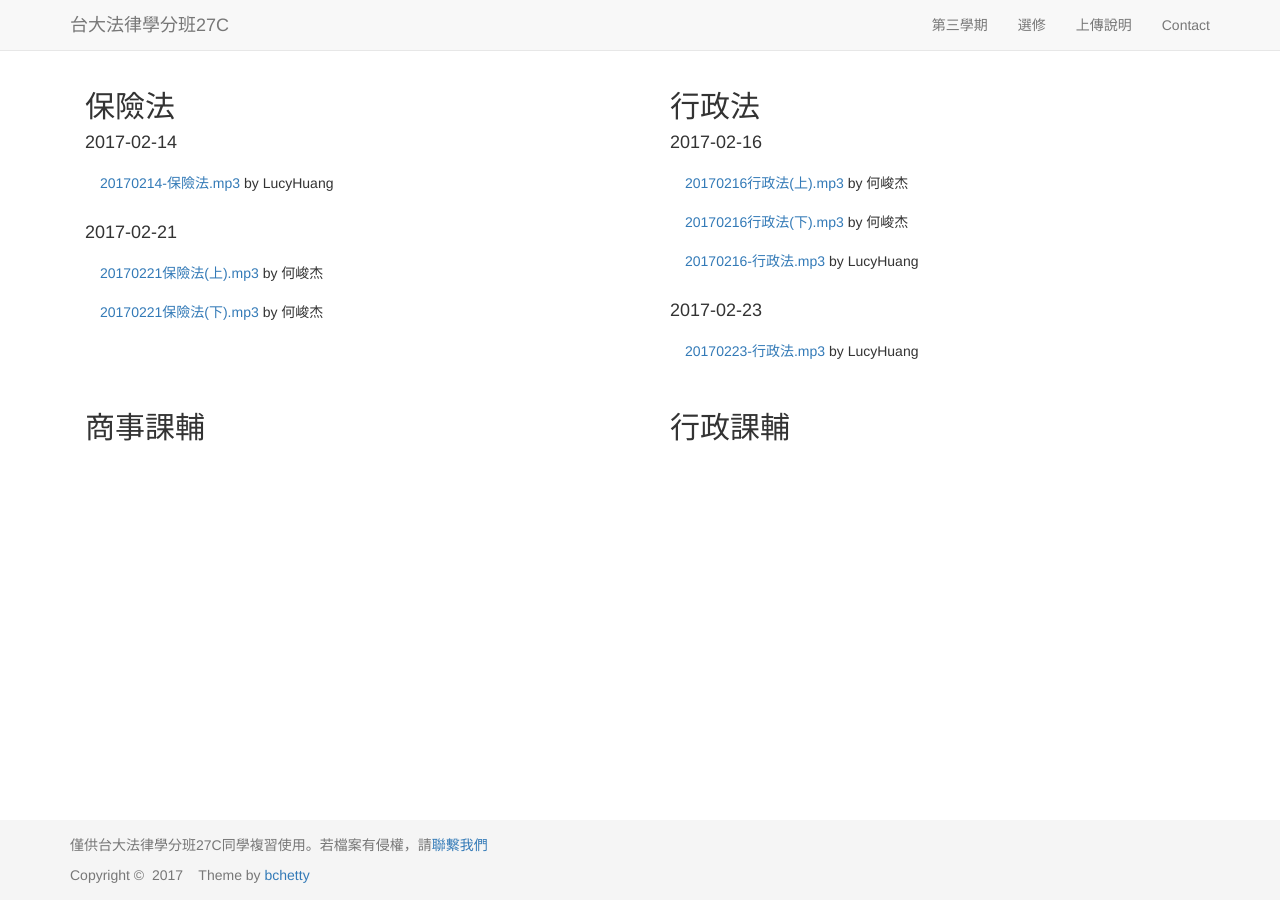
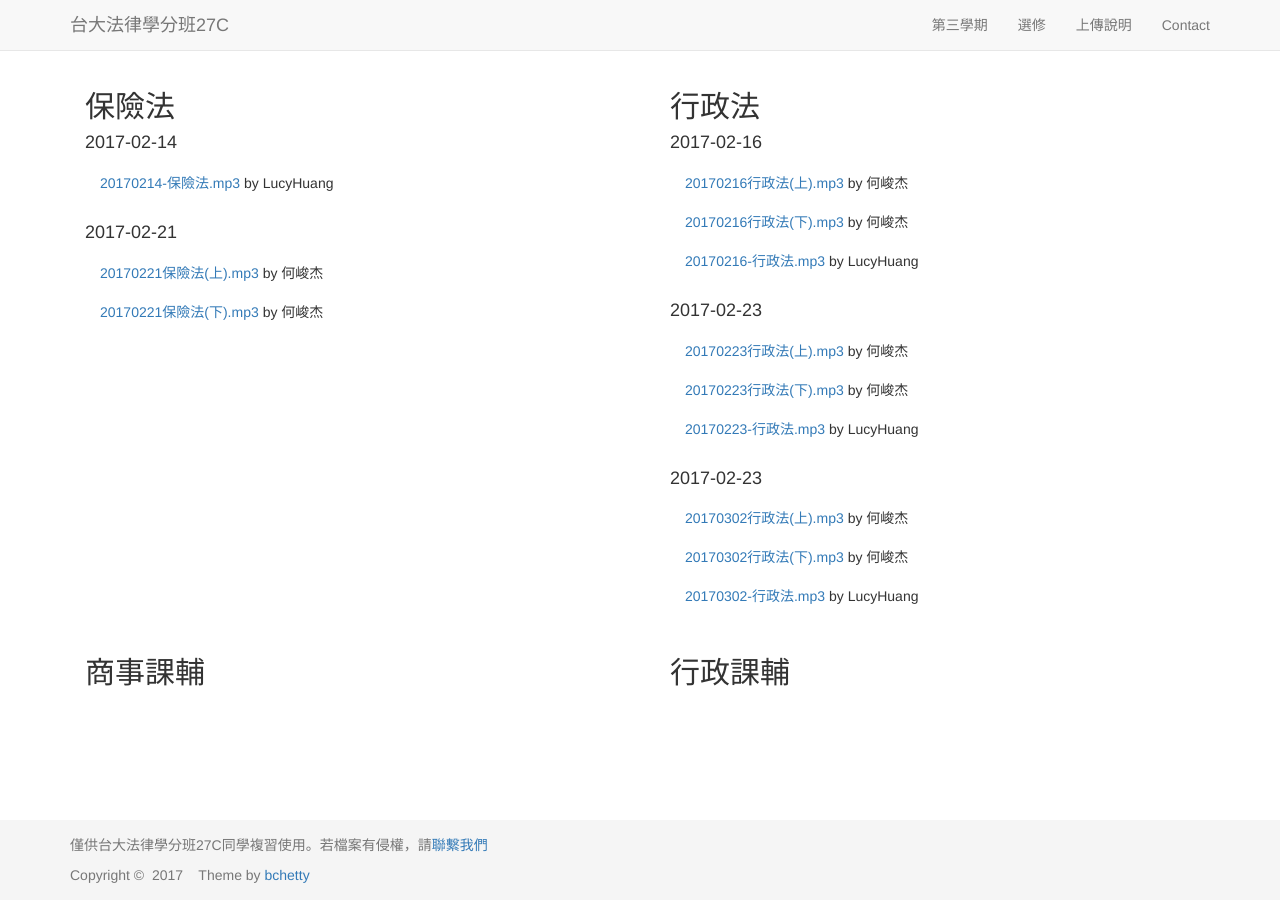
Before and after one commit to maxmilian/ntu_specs_law, a Jekyll site: the page built from semester3/index.html, in a window 1280 px wide. Built offline with Jekyll 4.4.1, drawn with Linux system fonts in a browser that asks for light colours; nearby versions of some CDN libraries.

Commit message:
add records

```diff
--- a/semester3/index.html
+++ b/semester3/index.html
@@ -28,7 +28,15 @@
       </ul>
       <h4>2017-02-23</h4>
       <ul class="list-group">
+        <li class="list-group-item"><a href="{{ site.adminitrative_record }}/Ho_2_1.mp3">20170223行政法(上).mp3</a> by 何峻杰</li>
+        <li class="list-group-item"><a href="{{ site.adminitrative_record }}/Ho_2_2.mp3">20170223行政法(下).mp3</a> by 何峻杰</li>
         <li class="list-group-item"><a href="{{ site.adminitrative_record }}/Huang_2.mp3">20170223-行政法.mp3</a> by LucyHuang</li>
+      </ul>
+      <h4>2017-02-23</h4>
+      <ul class="list-group">
+        <li class="list-group-item"><a href="{{ site.adminitrative_record }}/Ho_3_1.mp3">20170302行政法(上).mp3</a> by 何峻杰</li>
+        <li class="list-group-item"><a href="{{ site.adminitrative_record }}/Ho_3_2.mp3">20170302行政法(下).mp3</a> by 何峻杰</li>
+        <li class="list-group-item"><a href="{{ site.adminitrative_record }}/Huang_3.mp3">20170302-行政法.mp3</a> by LucyHuang</li>
       </ul>
     </div>
   </div>
```
Also changed, not shown: Gemfile.lock.
